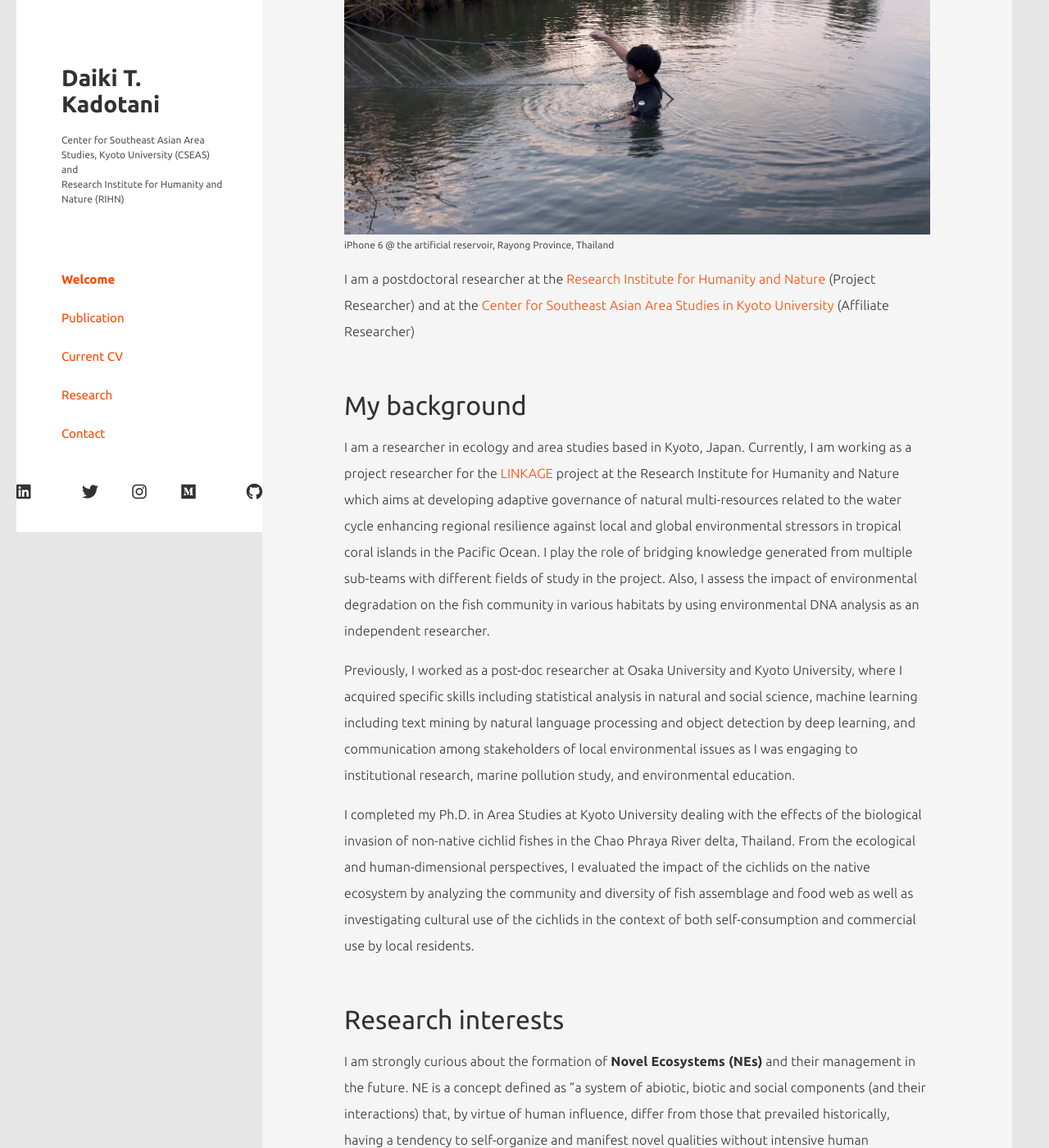
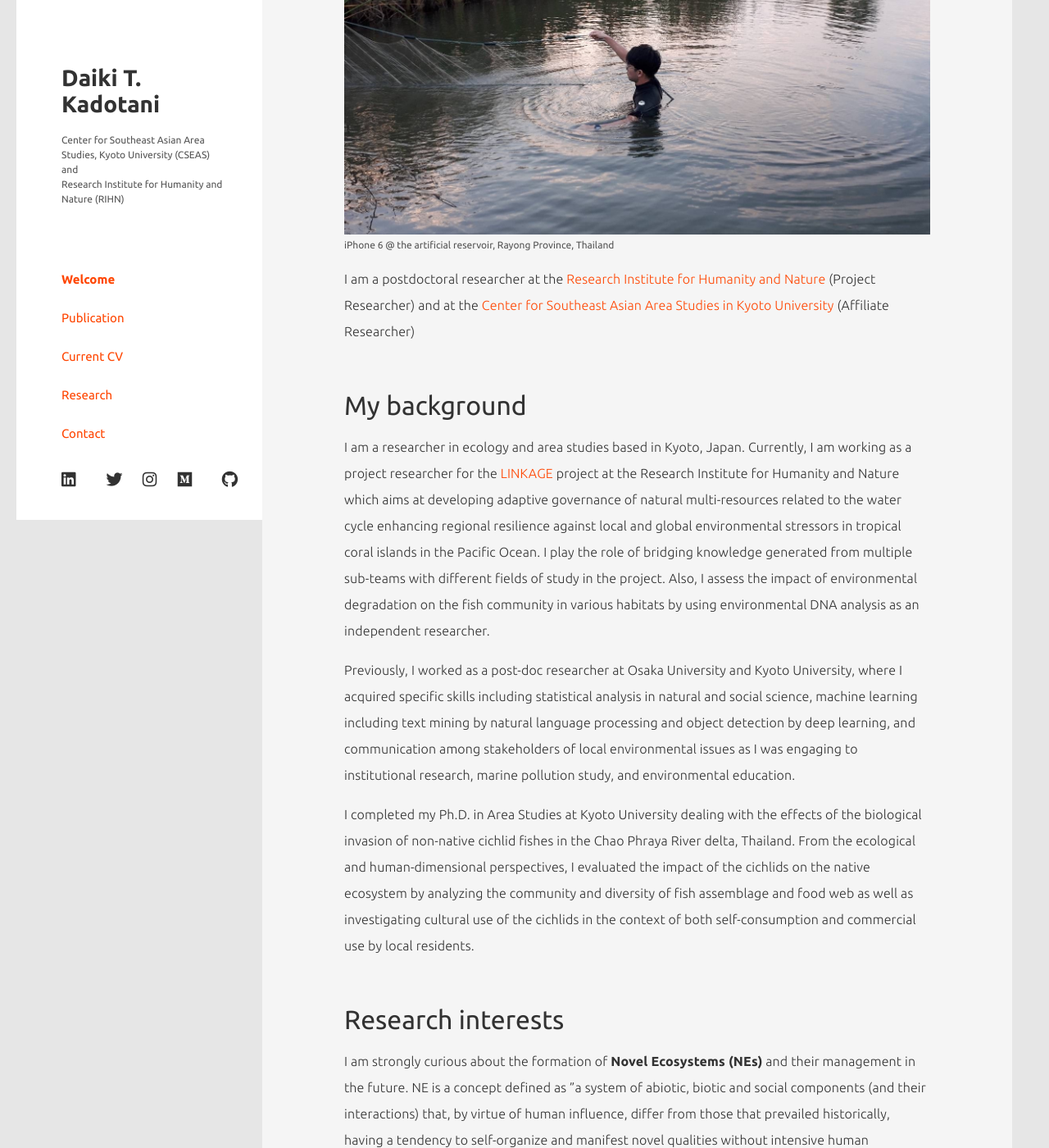
Before and after one commit to tjdk1992/tjdk1992.github.io, a Jekyll site: the page built from index.md, in a window 1280 px wide and 1400 px high, scrolled down 334 px. Shown: the whole window at 82% size. Built offline with Jekyll 4.4.1, drawn with Linux system fonts in a browser that asks for light colours; nearby versions of some CDN libraries.

Commit message:
update site

```diff
--- a/assets/css/components.css
+++ b/assets/css/components.css
@@ -43,17 +43,16 @@
   text-decoration: underline;
 }
 
-/* social */
+/* social icons */
 
 .socialmedia {
   display: grid;
   grid-template-columns: repeat(5, 1fr);
-  width: calc(100% + 85px);
-  margin-left: -55px;
+  width: 100%;
+  margin-top: 25px;
 }
 
 .socialmedia p {
-  padding-top: 25px;
   margin: 0;
 }
 
@@ -62,7 +61,7 @@
   text-align: left;
 }
 
-/* 中央3つ */
+/* 中央 */
 .socialmedia p:nth-child(2),
 .socialmedia p:nth-child(3),
 .socialmedia p:nth-child(4) {
@@ -75,8 +74,9 @@
 }
 
 .socialmedia a {
+  color: rgb(50, 50, 50);
+  text-decoration: none;
   display: inline-block;
-  color: rgb(50, 50, 50);
 }
 
 .socialmedia a:visited {
```
